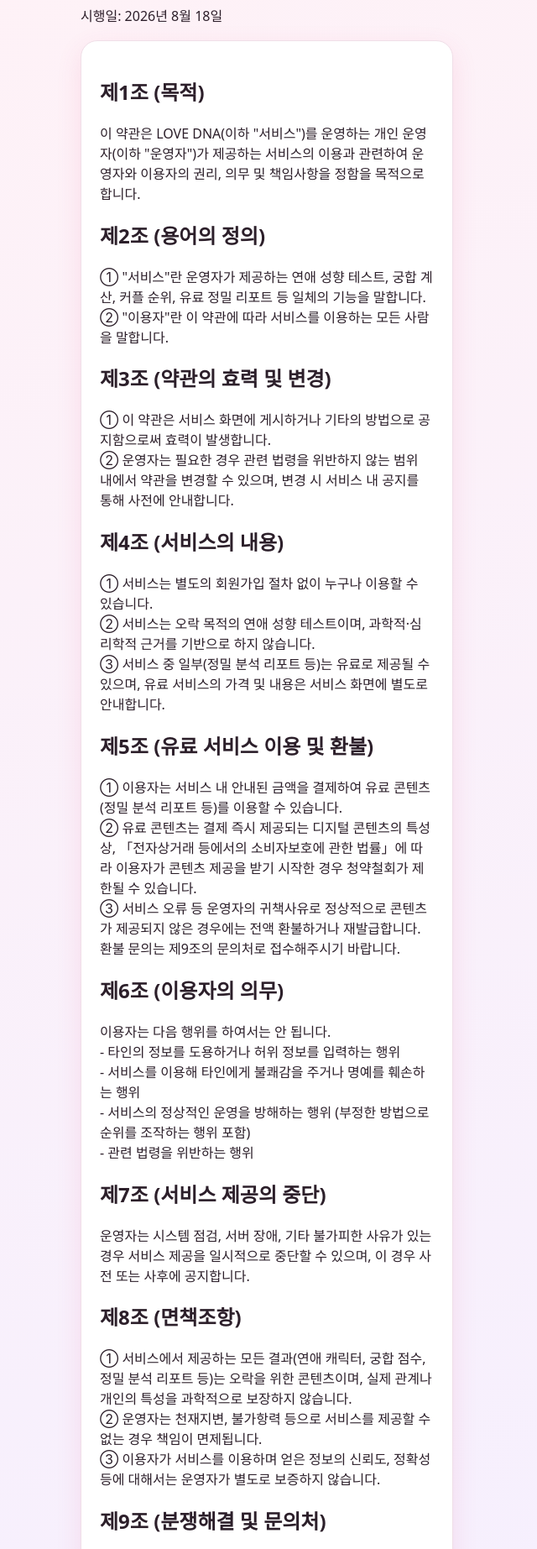
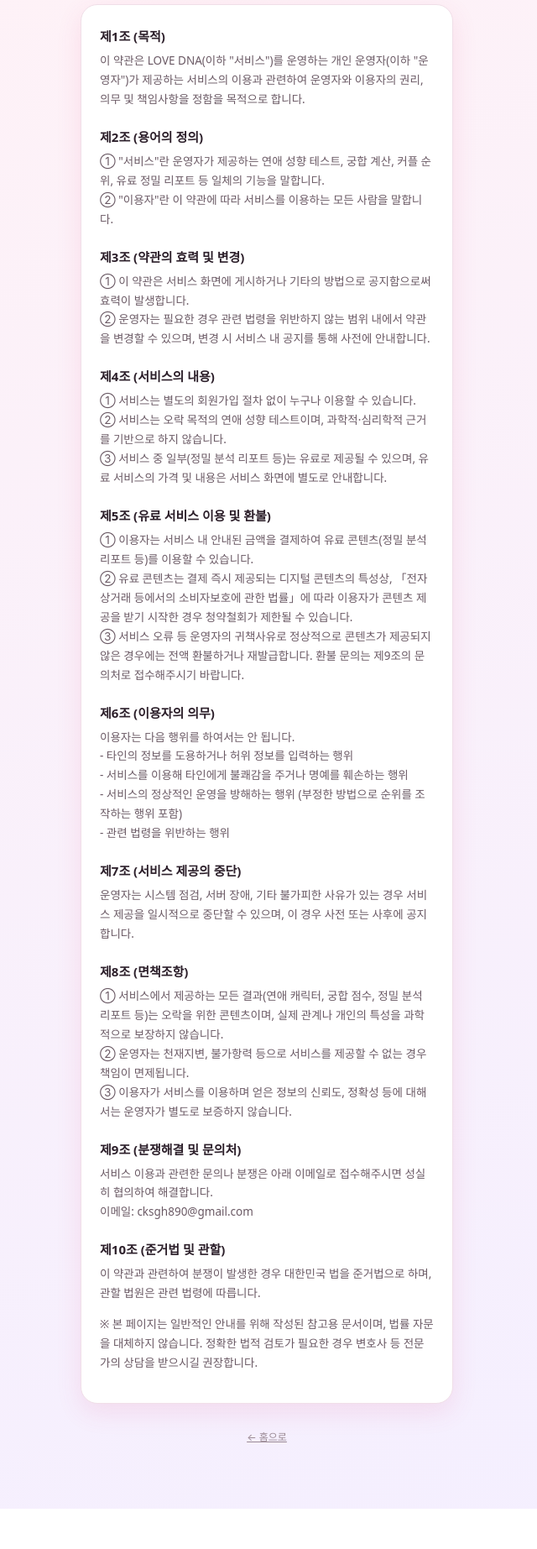
Before and after one commit to chanho-12345/lovedna, a website: page terms.html in a window 1280 px wide. Shown: the part 131-1976 px from the top of the page at 84% size, without its empty margins (322-962 px from the left). After the commit the page ends 1928 px from the top, so only its background shows below. Drawn offline with Linux system fonts and the light colour scheme.

Commit message:
Add legal page styles and update footer links

```diff
--- a/style.css
+++ b/style.css
@@ -410,6 +410,17 @@
 .footer-note {
   text-align: center; font-size: 12px; color: var(--ink-muted); margin-top: 30px; line-height: 1.6;
 }
+.footer-note a { color: var(--ink-muted); text-decoration: underline; }
+
+/* 개인정보처리방침 / 이용약관 */
+.legal-page h1 { font-size: 22px; font-weight: 900; margin: 4px 0 2px; }
+.legal-updated { font-size: 12px; color: var(--ink-muted); margin: 0 0 16px; }
+.legal-card p { font-size: 13.5px; line-height: 1.7; color: var(--ink-2); margin: 0 0 14px; }
+.legal-card h2 { font-size: 15px; font-weight: 800; color: var(--ink); margin: 22px 0 8px; }
+.legal-card h2:first-of-type { margin-top: 4px; }
+.legal-note { font-size: 12px; color: var(--ink-muted); }
+.footer-links { text-align: center; font-size: 11.5px; color: var(--ink-muted); margin-top: 10px; }
+.footer-links a { color: var(--ink-muted); text-decoration: underline; margin: 0 6px; }
 
 .banner {
   background: linear-gradient(120deg, #fff0f6, #f3edff);
```
